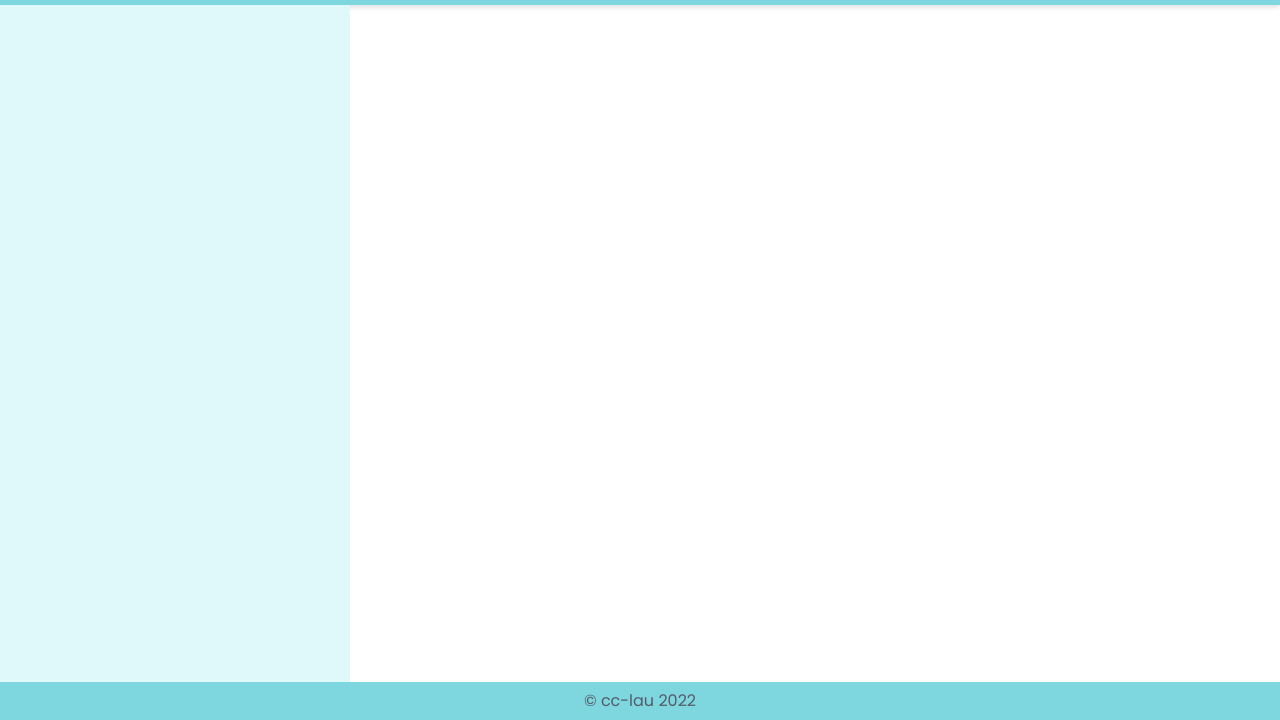
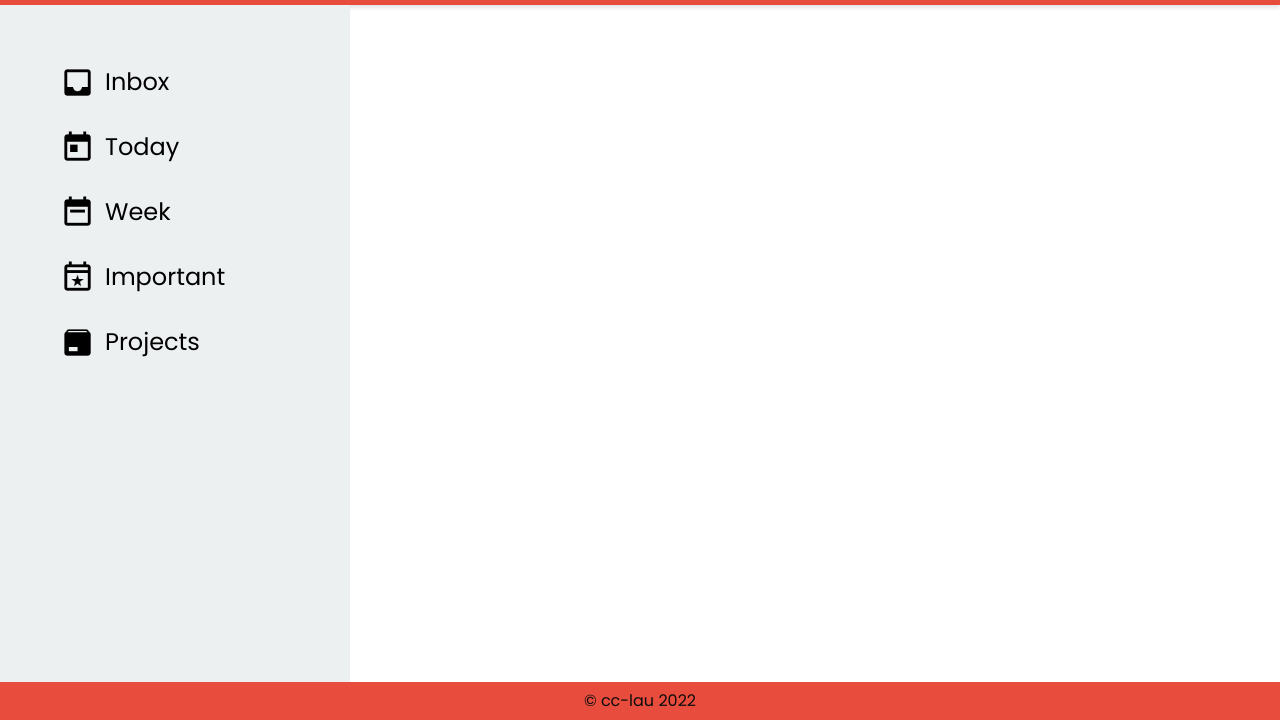
Before and after one commit to cc-lau/todo-list, a website built with webpack: page dist/index.html in a window 1280 px wide. Shown: the part 80-800 px from the top of the page. Built offline with nearby package versions, Linux system fonts and the light colour scheme.

Commit message:
Added some sidebar icons

```diff
--- a/src/pageLoad.js
+++ b/src/pageLoad.js
@@ -1,3 +1,10 @@
+import inbox from './inbox.png';
+import today from './calendar-today.png';
+import important from './calendar-star-outline.png'
+import week from './calendar-week.png';
+import project from './package.png';
+
+
 export default function pageLoad() {
 
     //HEADER
@@ -25,7 +32,67 @@ export default function pageLoad() {
     const selectionContainer = document.createElement("div")
     selectionContainer.classList.add("selection-container")
     sideBar.appendChild(selectionContainer)
+
+
+    const sideBarList = document.createElement("ul")
+    selectionContainer.appendChild(sideBarList)
+
+
+
+    //SIDEBAR SELECTIONS
+    const inboxSelect = document.createElement("li")
+    sideBarList.appendChild(inboxSelect)
+    const inboxIcon = new Image();
+    inboxIcon.src = inbox;
+    inboxSelect.appendChild(inboxIcon);
+    const inboxTitle = document.createElement("p")
+    inboxTitle.innerHTML = "Inbox"
+    inboxSelect.appendChild(inboxTitle)
+
+
+    const todaySelect = document.createElement("li")
+    sideBarList.appendChild(todaySelect)
+    const todayIcon = new Image();
+    todayIcon.src = today;
+    todaySelect.appendChild(todayIcon);
+    const todayTitle = document.createElement("p")
+    todayTitle.innerHTML = "Today"
+    todaySelect.appendChild(todayTitle)
+
+
+    const weekSelect = document.createElement("li")
+    sideBarList.appendChild(weekSelect)
+    const weekIcon = new Image();
+    weekIcon.src = week;
+    weekSelect.appendChild(weekIcon);
+    const weekTitle = document.createElement("p")
+    weekTitle.innerHTML = "Week"
+    weekSelect.appendChild(weekTitle)
+
+
+    const importantSelect = document.createElement("li")
+    sideBarList.appendChild(importantSelect)
+    const importantIcon = new Image();
+    importantIcon.src = important;
+    importantSelect.appendChild(importantIcon);
+    const importantTitle = document.createElement("p")
+    importantTitle.innerHTML = "Important"
+    importantSelect.appendChild(importantTitle)
+
+
+
+
+
+    const projectSelect = document.createElement("li")
+    sideBarList.appendChild(projectSelect)
+    const projectIcon = new Image();
+    projectIcon.src = project;
+    projectSelect.appendChild(projectIcon);
+    const projectTitle = document.createElement("p")
+    projectTitle.innerHTML = "Projects"
+    projectSelect.appendChild(projectTitle)
     /****************************/
+
 
     //CONTENT CONTAINER
     const contentContainer = document.createElement("div")
--- a/src/style.css
+++ b/src/style.css
@@ -3,7 +3,6 @@
    v2.0 | 20110126
    License: none (public domain)
 */
-
 html, body, div, span, applet, object, iframe,
 h1, h2, h3, h4, h5, h6, p, blockquote, pre,
 a, abbr, acronym, address, big, cite, code,
@@ -63,7 +62,7 @@ body {
 .header {
 	display: flex;
 	align-items: center;
-	background-color: #7ed6df;
+	background-color: #e74c3c;
 	height: 100px;
 	box-shadow: 0px 2.5px 5px rgb(0 0 0 / 12%);
 }
@@ -84,8 +83,45 @@ body {
 .side-bar {
 	display: flex;
 	flex-direction: column;
-	background-color: #dff9fb;
+	background-color: #ecf0f1;
 	width: 350px;
+}
+
+.selection-container {
+	display: flex;
+	padding-left: 50px;
+	padding-top: 50px;
+	flex-direction: column;
+}
+
+.selection-container > ul > li > img {
+	height: auto;
+	width: 35px;
+}
+
+.selection-container > ul {
+	display: flex;
+	flex-direction: column;
+	row-gap: 10px;
+	padding-right: 50px;
+}
+
+.selection-container > ul > li:hover {
+	background-color: #dfdfdf;;
+}
+
+.selection-container > ul > li {
+	display: flex;
+	flex-direction: row;
+	align-items: center;
+	column-gap: 10px;
+	padding: 10px;
+	border: 0px solid;
+	border-radius: 10px;
+}
+
+.selection-container > ul > li > p {
+	font-size: 1.5rem;
 }
 
 .content-container {
@@ -96,11 +132,11 @@ body {
 	display: flex;
 	justify-content: center;
 	align-items: center;
-	background-color: #7ed6df ;
+	background-color: #e74c3c ;
 	height: 45px;
 	width: 100%;
 }
 
 .footer-text {
-	color: #535c68;
+	color: #0e0d0d;
 }
```
Also changed, not shown: dist/50b91c9fa089ff4b5f20.png (added), dist/6138136d7f521cefb026.png (added), dist/625cb11a78df427709e9.png (added), dist/9179e3f9a529c4b19bd8.png (added), dist/b742c034020a1385b26d.png (added), dist/index.bundle.js, src/calendar-star-outline.png (added), src/calendar-today.png (added), src/calendar-week.png (added), src/inbox.png (added), src/package.png (added), src/test.js (added).
